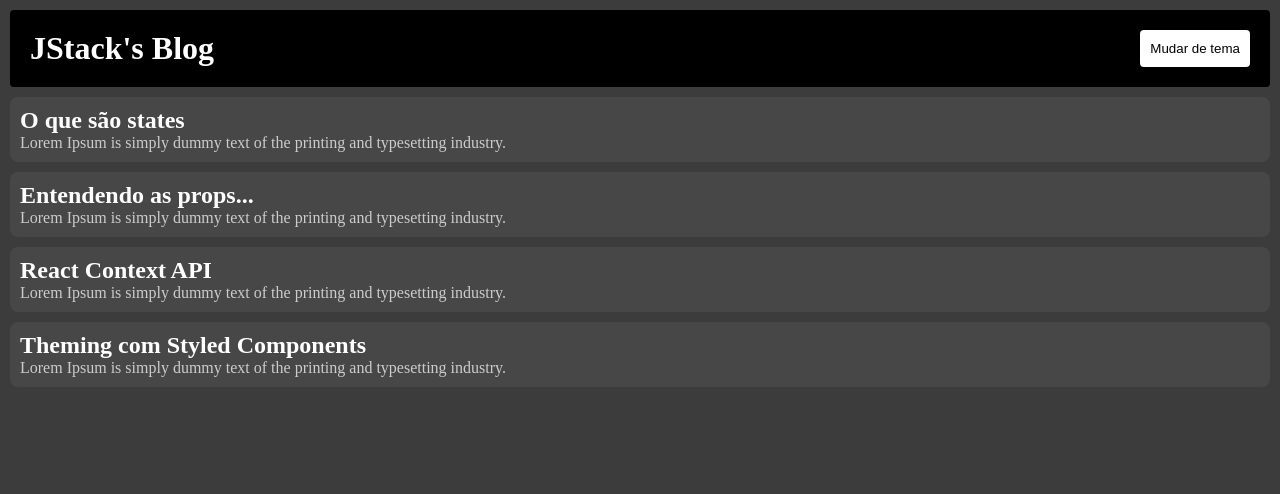
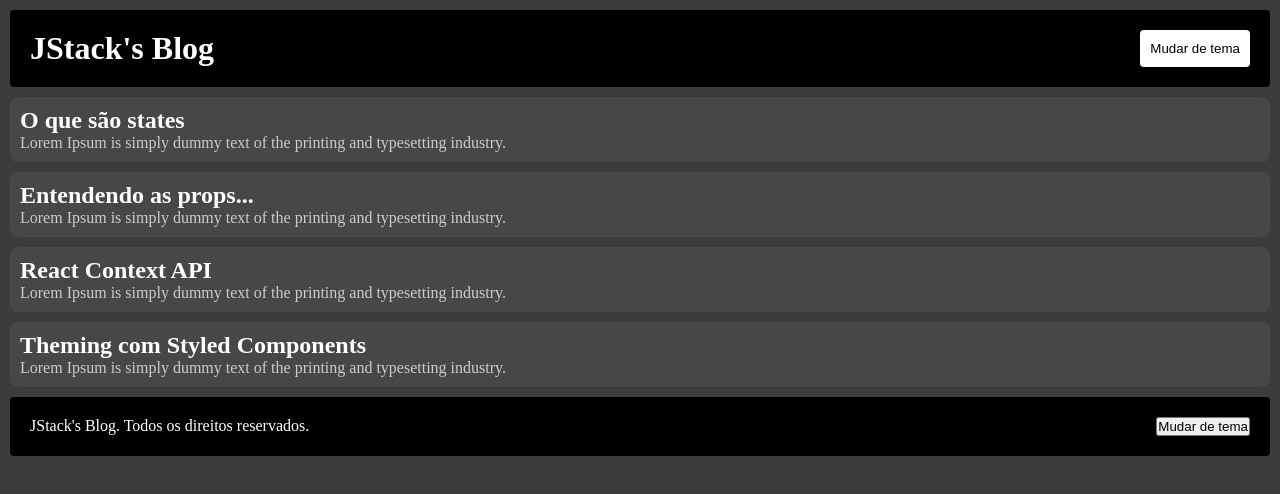
Before and after one commit to cauealb/full-stack, a React app in the folder React/: page / in a window 1280 px wide. Shown: the top 494 px of the page. Built offline with nearby package versions, Linux system fonts and the light colour scheme.

Commit message:
Começando o footer

```diff
--- a/React/src/components/Footer/index.jsx
+++ b/React/src/components/Footer/index.jsx
@@ -1,10 +1,12 @@
 import React from "react";
+import Container from './style.js'
 
 export default function Footer() {
 
     return (
-        <>
-
-        </>
+        <Container>
+            <span>JStack's Blog. Todos os direitos reservados.</span>
+            <button type="button">Mudar de tema</button>
+        </Container>
     );
 }
--- /dev/null
+++ b/React/src/components/Footer/style.js
@@ -0,0 +1,10 @@
+import styled from 'styled-components';
+
+export default styled.div`
+    display: flex;
+    justify-content: space-between;
+    background-color: black;
+    margin: 10px;
+    border-radius: 4px;
+    padding: 20px;
+`;
```
